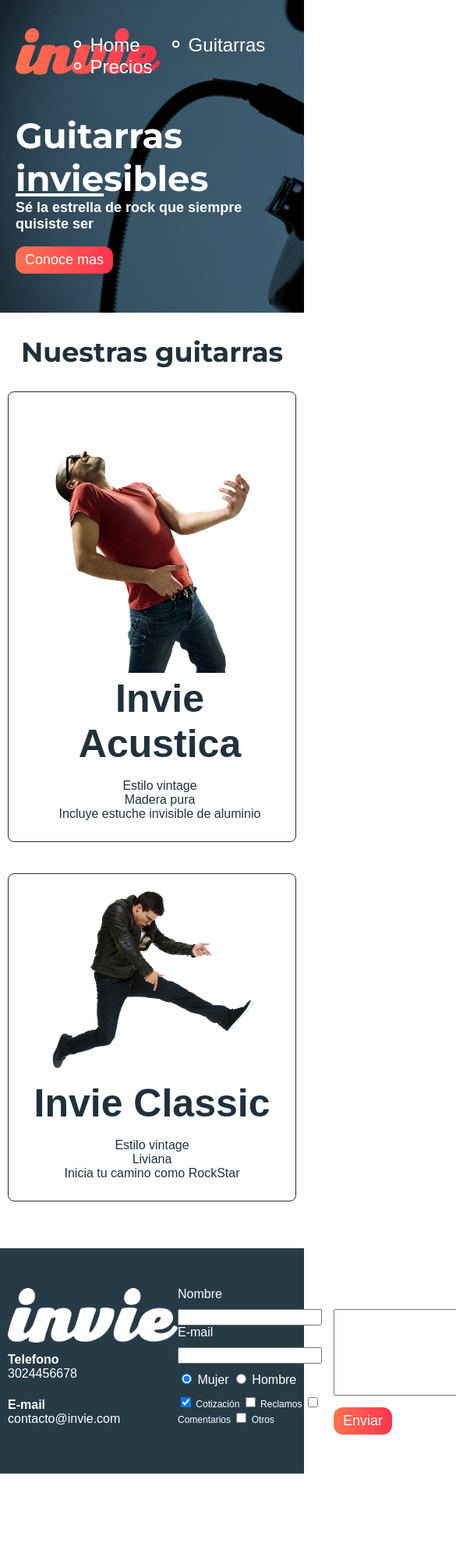
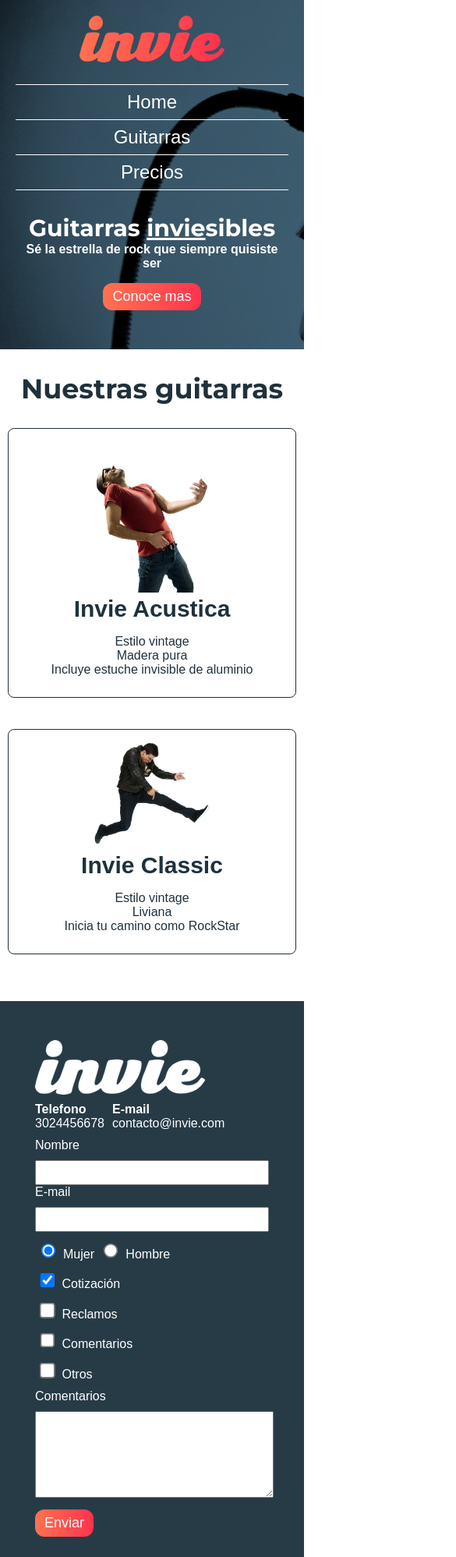
Before and after one commit to giovanny08/Invie, a plain HTML site: page index.html in a window 390 px wide. Shown: the top 1997 px of the page at 78% size, 585 px wide, since content can reach past the window. Before the commit the page ends 1890 px from the top, so only its background shows below. Drawn offline with Linux system fonts and the light colour scheme; a web font is replaced by a local one.

Commit message:
Agregacion de responsive design a la pagina de inicio para smartphones

```diff
--- a/css/invie.css
+++ b/css/invie.css
@@ -221,7 +221,7 @@ input:focus, textarea:focus {
 
 .footer .contenedor {
 	display: flex; /* Coloca un elemento a lado del otro */
-	justify-content: space-between; /* Coloca una margen entre los elementos */
+	justify-content: space-around; /* Coloca una margen entre los elementos */
 }
 
 .formulario {
@@ -321,5 +321,123 @@ input:focus, textarea:focus {
 		position: static;
 		margin: 0;
 	}
+
+	.contenedor-guitarra-a {
+		padding: 0;
+	}
+	/* Guitarras */
+
+	/* Footer */
+	.footer .contenedor {
+		justify-content: center;
+	}
+	/* Footer */
+}
+
+@media screen and (max-width:767px) {
+	/* Footer */
+	.footer .contenedor {
+		display: block;
+	}
+	.contacto {
+		margin: 0 auto;
+	}
+
+	.formulario {
+		display: block;
+		margin: 0 auto;
+		width: 300px;
+	}
+
+	.intereses label {
+		display: block;
+		font-size: 16px;
+	}
+
+	.col1 {
+		margin: 0;
+	}
+
+	/* Selector de atributo Llama a una una segunda referencia de la etiqueta */
+	input[type="text"],
+	input[type="email"]{
+		font-size: 16px;
+		padding: 5px;
+	}
+
+	textarea {
+		width: 100%;
+	}
+
+	input[type="radio"],
+	input[type="checkbox"]{
+		zoom: 1.5;
+	}
+	/* Footer */
+}
+
+@media screen and (max-width: 650px) {
+	.header {
+		text-align: center;
+	}
+
+	.logotipo {
+		margin: 0;
+	}
+
+	.menu {
+		position: static;
+		display: block;
+	}
+
+	/* Afecta al primer li del menu */
+	.menu li:first-child {
+		margin: 0;
+	}
+
+	.menu ul {
+		padding: 0;
+	}
+}
+
+@media screen and (max-width: 500px) {
+	/* Portada */
+	.menu li {
+		display: block;
+		margin: 0;
+		padding: 8px 0;
+		border-bottom: 1px solid white; /* Solo coloca borde abajo */
+	}
+
+	.menu li:before {
+		display: none; /* Hace que el pseudoelemento se oculte */
+	}
+
+	.menu li:first-child {
+		border-top: 1px solid white;
+	}
+
+	.portada {
+		text-align: center;
+	}
+
+	.titulo {
+		font-size: 30px;
+	}
+
+	.title-a {
+		font-size: 16px;
+	}
+	/* Portada */
+
+	/* Guitarras */
+	.guitarra img {
+		width: 200px;
+		/* height: auto; */
+	}
+
+	.title-b {
+		font-size: 30px;
+	}
 	/* Guitarras */
 }
```
